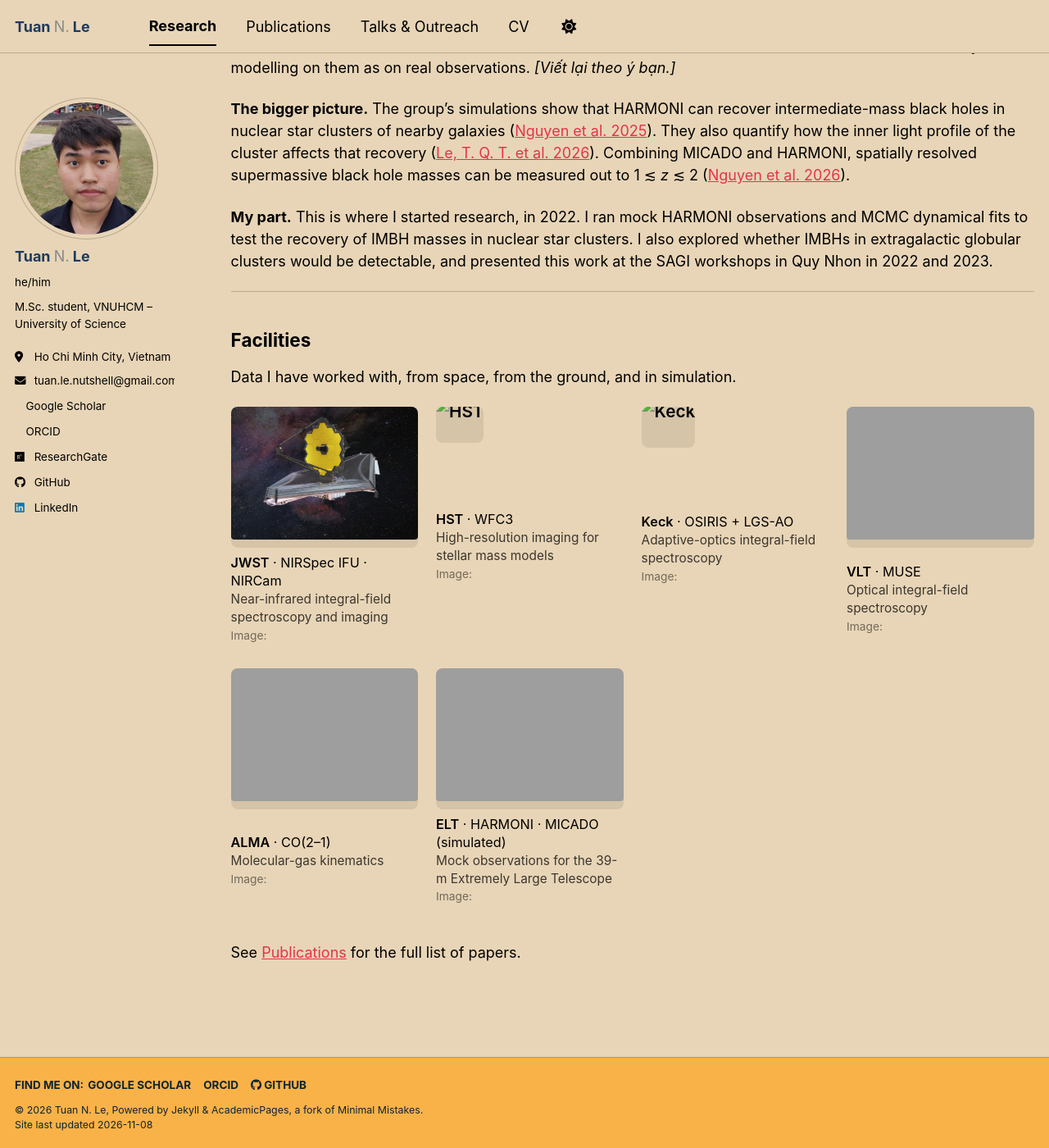
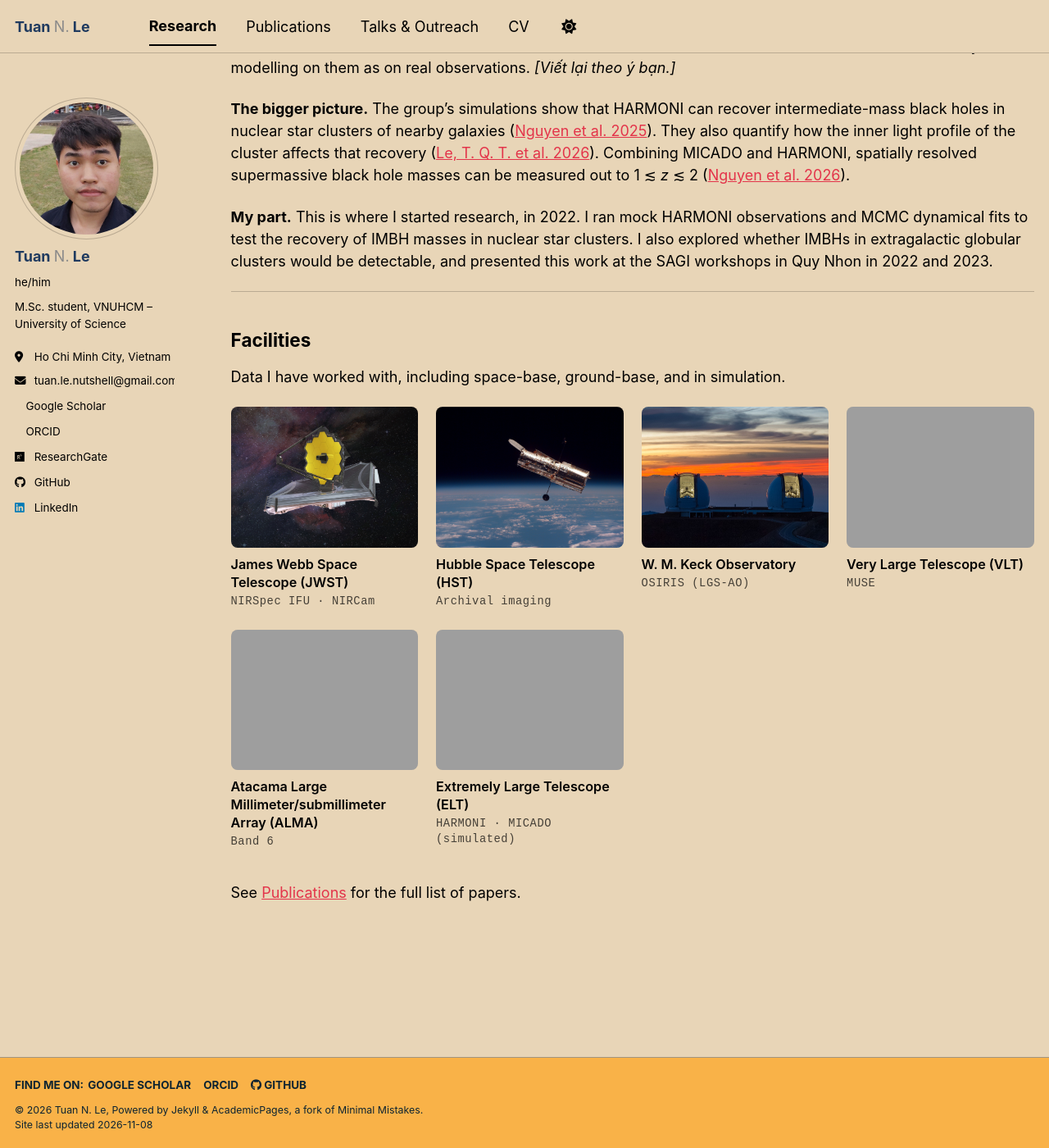
Before and after one commit to tuannle-astro/tuannle-astro.github.io, a Jekyll site: the page built from _pages/research.md, in a window 1280 px wide and 1400 px high, scrolled down 1613 px. Shown: the whole window at 82% size. Built offline with Jekyll 4.4.1, drawn with Linux system fonts in a browser that asks for light colours; a style sheet for code colours, icons or effects is not loaded.

Commit message:
update image for facillities

```diff
--- a/_data/facilities.yml
+++ b/_data/facilities.yml
@@ -1,39 +1,42 @@
 # Mỗi kính là một khối "- name:". Thứ tự ở đây = thứ tự hiện trên trang Research.
-# image: đặt file trong images/facilities/. Để "" thì thẻ hiện chữ thay ảnh.
-# credit: ghi nguồn ảnh (ESO, NASA/ESA... cho phép dùng nếu ghi credit).
+# name:       tên đầy đủ (dòng đậm)
+# short:      tên viết tắt, hiện trong ngoặc sau tên. Để "" nếu không cần.
+# instrument: thiết bị / chế độ quan sát, hiện ở dòng dưới (nhạt hơn).
+# image:      file trong images/facilities/. Để "" thì thẻ hiện chữ thay ảnh.
+# credit:     nguồn ảnh. Để "" thì không hiện dòng "Image:".
 
-- name: "JWST"
+- name: "James Webb Space Telescope"
+  short: "JWST"
   instrument: "NIRSpec IFU · NIRCam"
-  note: "Near-infrared integral-field spectroscopy and imaging"
   image: "jwst.jpg"
   credit: ""
 
-- name: "HST"
-  instrument: "WFC3"
-  note: "High-resolution imaging for stellar mass models"
+- name: "Hubble Space Telescope"
+  short: "HST"
+  instrument: "Archival imaging"
   image: "hst.jpg"
   credit: ""
 
-- name: "Keck"
-  instrument: "OSIRIS + LGS-AO"
-  note: "Adaptive-optics integral-field spectroscopy"
+- name: "W. M. Keck Observatory"
+  short: ""
+  instrument: "OSIRIS (LGS-AO)"
   image: "keck.jpg"
   credit: ""
 
-- name: "VLT"
+- name: "Very Large Telescope"
+  short: "VLT"
   instrument: "MUSE"
-  note: "Optical integral-field spectroscopy"
   image: "vlt.jpg"
   credit: ""
 
-- name: "ALMA"
-  instrument: "CO(2–1)"
-  note: "Molecular-gas kinematics"
+- name: "Atacama Large Millimeter/submillimeter Array"
+  short: "ALMA"
+  instrument: "Band 6"
   image: "alma.jpg"
   credit: ""
 
-- name: "ELT"
+- name: "Extremely Large Telescope"
+  short: "ELT"
   instrument: "HARMONI · MICADO (simulated)"
-  note: "Mock observations for the 39-m Extremely Large Telescope"
   image: "elt.jpg"
   credit: ""
--- a/_pages/research.md
+++ b/_pages/research.md
@@ -70,24 +70,24 @@ We never see a black hole directly in these measurements. What we see is how sta
 
 ## Facilities {#facilities}
 
-Data I have worked with, from space, from the ground, and in simulation.
+Data I have worked with, including space-base, ground-base, and in simulation.
 
 <div class="facility-grid">
 {% for f in site.data.facilities %}
-  <figure class="facility-card">
+  <div class="facility-card">
     <div class="facility-card__img">
       {% if f.image and f.image != "" %}
       <img src="{{ base_path }}/images/facilities/{{ f.image }}" alt="{{ f.name }}" loading="lazy">
       {% else %}
-      <span>{{ f.name }}</span>
+      <span>{{ f.short | default: f.name }}</span>
       {% endif %}
     </div>
-    <figcaption>
-      <strong>{{ f.name }}</strong>{% if f.instrument %} · {{ f.instrument }}{% endif %}
-      {% if f.note %}<br><span class="facility-card__note">{{ f.note }}</span>{% endif %}
-      {% if f.credit %}<br><span class="facility-card__credit">Image: {{ f.credit }}</span>{% endif %}
-    </figcaption>
-  </figure>
+    <div class="facility-card__caption">
+      <p class="facility-card__name">{{ f.name }}{% if f.short and f.short != "" %} ({{ f.short }}){% endif %}</p>
+      {% if f.instrument and f.instrument != "" %}<p class="facility-card__inst">{{ f.instrument }}</p>{% endif %}
+      {% if f.credit and f.credit != "" %}<p class="facility-card__credit">Image: {{ f.credit }}</p>{% endif %}
+    </div>
+  </div>
 {% endfor %}
 </div>
 
--- a/assets/css/main.scss
+++ b/assets/css/main.scss
@@ -360,20 +360,20 @@ body:has(.event-modal[open]) { overflow: hidden; }
   object-fit: cover;
   display: block;
 }
-.facility-card figcaption {
-  font-family: inherit;
-  color: inherit;
+.facility-card__caption {
+  margin-top: 0.6em;
   font-size: 0.9em;
-  margin-top: 0.5em;
   line-height: 1.35;
 }
-.facility-card figcaption strong { font-weight: 600; }
-.facility-card__note {
-  font-size: 0.95em;
-  color: color-mix(in srgb, currentColor 75%, transparent);
+.facility-card__caption p { margin: 0 0 0.2em; }
+.facility-card__name { font-weight: 600; }
+.facility-card__inst {
+  font-family: monospace;
+  font-size: 0.85em;
+  letter-spacing: 0.04em;
+  color: color-mix(in srgb, currentColor 70%, transparent);
 }
 .facility-card__credit {
-  font-size: 0.85em;
-  opacity: 0.85;
-  color: color-mix(in srgb, currentColor 60%, transparent);
+  font-size: 0.8em;
+  color: color-mix(in srgb, currentColor 55%, transparent);
 }
```
Also changed, not shown: images/facilities/hst.jpg (added), images/facilities/keck.jpg (added), 3 other files.
